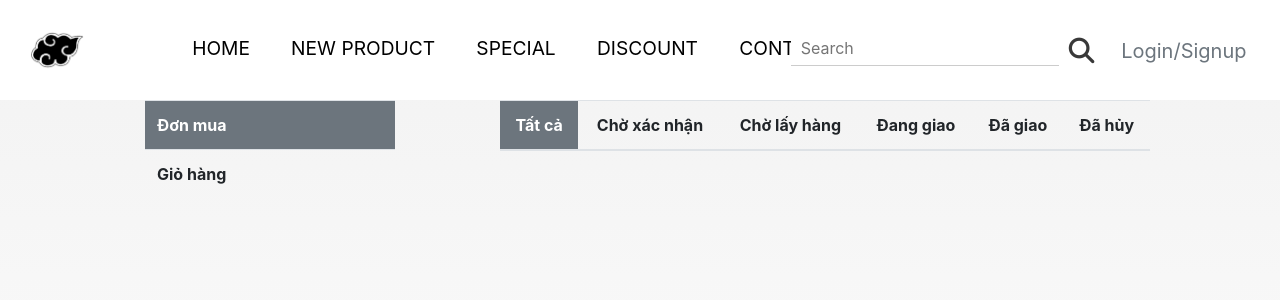
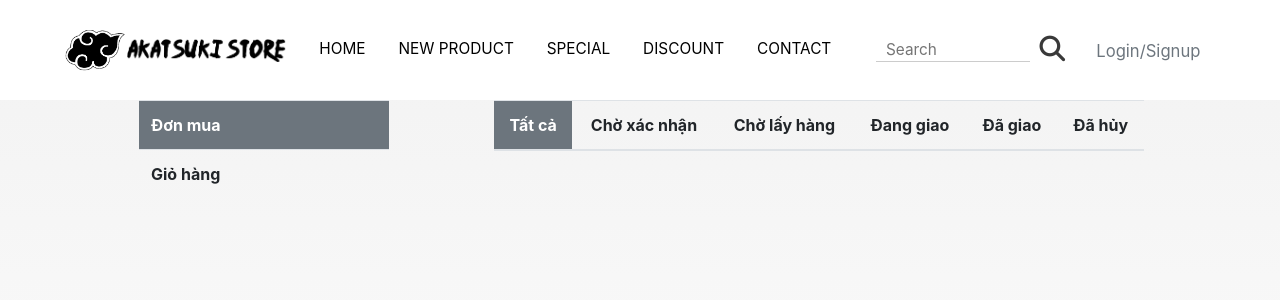
Before and after one commit to Halee1505/Akatsuki-Store, a React (Create React App) app: page /cart in a window 1280 px wide. Shown: the top 300 px of the page. Built offline with nearby package versions, Linux system fonts and the light colour scheme; no server answers.

Commit message:
CSS so so

```diff
--- a/src/components/clothescard.jsx
+++ b/src/components/clothescard.jsx
@@ -35,12 +35,13 @@ export default function ClothesCard({ item,index }) {
       }
 
   return (
-    <div>
+    <div className="newProduct__container">
 
       {item.color
         .filter((e, i) => i === 0)
         .map((clothe, index) => {
           return (
+            <div className="newProduct__item">
               <div
                 style={{
                   backgroundImage: "url(" + clothe["url" + index] + ")",
@@ -72,6 +73,8 @@ export default function ClothesCard({ item,index }) {
                   )}
                 </div>
               </div>
+            </div>
+
           );
         })}
       <Link
@@ -91,13 +94,16 @@ export default function ClothesCard({ item,index }) {
         >
           {item.name}
         </p>
+
+        <div className="newProduct__priceVsStar">
+        <p className="newProduct__content__item__price">{item.price}.000<i class="fa-solid fa-dong-sign"></i></p>
           <div className="newProduct__content__item__rate">
             <Rating
               fullSymbol={
                 <i className="fas fa-star" style={{ color: "#ffd724" }}></i>
               }
               emptySymbol={
-              <i className="fas fa-star" style={{ color: "#f1f1f1" }}></i>
+                <i className="fas fa-star" style={{ color: "#e1e1e1" }}></i>
               }
               fractions={10}
               readonly
@@ -107,7 +113,8 @@ export default function ClothesCard({ item,index }) {
               initialRating={item.ratings}
             />
           </div>
-        <p className="newProduct__content__item__price">{item.price}vnd</p>
+        </div>
+
       </Link>
     </div>
   );
--- a/src/components/footer.jsx
+++ b/src/components/footer.jsx
@@ -25,10 +25,11 @@ export default function Footer() {
 
         <div className="footer container-fluid" id="contact">
             <div className="container">
+
                 <div className="py-5">
                     <div className="row">
                         <div className="col-md-4">
-                            <h5>Akatsuki</h5>
+                            <h5>About us</h5>
                             <ul className="nav flex-column">
                                 <li className="nav-item mb-2"><a href="#Lorem" className="nav-link p-0 text-muted">Lorem ipsum dolor sit
                                     amet, consectetur adipiscing elit, sed do eiusmod tempor incididunt cilisis.</a>
@@ -60,12 +61,21 @@ export default function Footer() {
                                     <input id="newsletter1" type="text" className="form-control" placeholder="Email address" />
                                     <button className="btn btn-danger" type="button">Subscribe</button>
                                 </div>
+                                <div className="footer__logoVsName">
+                                    <img
+                                        src="src/logo.png"
+                                        className="footer__logo"
+                                        id="footer__logo"
+                                        alt="logo"
+                                    />
+                                    <img className="footer__name" src="src/store.png" alt="" />
+                                </div>
                             </form>
                         </div>
                     </div>
 
                     <div className="d-flex justify-content-between py-4 my-4 border-top">
-                        <p>&copy; 2021 Company, Inc. All rights reserved.</p>
+                        <p>&copy; 2022 Company, Inc. All rights reserved.</p>
                         <ul className="list-unstyled d-flex">
                             <li className="ms-3"><a className="link-dark" href="#a"><i className="fa-brands fa-twitter fa-2x"></i>
                             </a></li>
--- a/src/components/header.jsx
+++ b/src/components/header.jsx
@@ -36,6 +36,13 @@ export default function Header() {
             alt="logo"
           />
         </Link>
+        <Link to="/">
+          <div className="header__name__overlay">
+            <img className="header__name" src="src/store.png" alt="" />
+          </div>
+        </Link>
+
+
         <div className="header__function">
           <div className="header__function__item hover_underline">
             <Link to="/" onClick={() => scrollTo("title__advertisement")}>
--- a/src/components/itemdetail.jsx
+++ b/src/components/itemdetail.jsx
@@ -80,7 +80,7 @@ export default function ItemDetail() {
 
 
   return (
-    <div className="container-fluid title">
+    <div className="container-fluid">
       <div className="container">
         {Clothes.map((item, index) => {
           return (
@@ -143,7 +143,7 @@ export default function ItemDetail() {
                   </div>
                 </div>
               </div>
-              <div className=" card card-body col-md-7 mt-4 mb-4">
+              <div className=" card card-body col-md-7">
                 <h5 className="card-title">Tên sản phẩm: {item.name}</h5>
                 <p className="card-title">
                   <strong>Giá: {item.price}vnd</strong>
--- a/src/components/title.jsx
+++ b/src/components/title.jsx
@@ -144,11 +144,12 @@ export default function Title() {
             <div className="header__logoText">NEW PRODUCT</div>
           </div>
 
-          <div className="newProduct__title__right justify-content-end">
+          <div className="newProduct__title__right">
             <Link to="items">
               <button className="btn">View all</button>
             </Link>
           </div>
+
         </div>
         <div className="newProduct__content">
           {Clothes.map((item, index) => {
--- a/src/css/style.css
+++ b/src/css/style.css
@@ -27,6 +27,7 @@ label {
     display: flex;
     justify-content: space-between;
     align-items: center;
+    padding: 0 5%;
 
 }
 
@@ -45,18 +46,43 @@ label {
 }
 
 .header__logo {
-    height: 3.5vw;
-    margin-left: 30px;
+    height: 4vw;
+}
 
+.header__name__overlay{
+    width: 15vw;
+    height: 60px;
+    display: flex;
+    justify-content: flex-start;
+    align-items: center;
+}
+.header__name{
+    height: 1.8vw;
+}
+
+.footer__logo {
+    height: 4vw;
+}
+
+.footer__name{
+    height: 2vw;
+}
+
+.footer__logoVsName{
+    display: flex;
+    align-items: center;
+    justify-content: left;
+    padding: 20px;
 }
 
 .header__function {
     display: flex;
     height: 100px;
-    width: 50vw;
+    width: 40vw;
     justify-content: space-between;
     align-items: center;
     float: left;
+    margin-right: 5vw;
 }
 
 .header__function__item {
@@ -73,7 +99,7 @@ label {
     text-decoration: none;
     color: #000;
     white-space: nowrap;
-    font-size: 1.5vw;
+    font-size: 1.2vw;
 }
 
 .header__function__item a:hover {
@@ -102,24 +128,27 @@ label {
     justify-content: space-around;
     align-items: center;
     float: right;
-    margin-right: 20px;
 }
 
 .header__user__search {
-    height: 32px;
-    width: 11vw;
+    /* height: 1.5vw; */
+    width: 12vw;
     display: flex;
-    align-items: flex-end;
+    align-items: center;
     justify-content: flex-end;
 }
 
 .header__user__search__input {
     margin-right: 10px;
+    font-size: 1.2vw;
     border: 0px solid #ccc;
     border-bottom: 0.5px solid #ccc;
-    height: 35px;
+    /* height: 35px; */
+    width: 12vw;
     padding: 0px 10px;
     transition: width 0.3s ease-out;
+    align-self: center;
+
 }
 
 
@@ -127,9 +156,17 @@ label {
     outline: none !important;
 }
 
+.btn-lg{
+    font-size: 1.3vw;
+}
+
 .header__user__item {
     color: rgb(57, 57, 57) !important;
     cursor: pointer;
+}
+
+.title{
+    margin: 0 5%;
 }
 
 .title__advertisement {
@@ -193,7 +230,13 @@ label {
     width: 80%;
     margin-left: 10%;
     height: 70px;
+    margin-bottom: 30px;
+    padding-top: 50px;
 }
+
+/* .newProduct__title__wrap{
+    margin: 30px 0;
+} */
 
 .newProduct__title__left {
     float: left;
@@ -201,7 +244,6 @@ label {
 }
 
 .newProduct__title__left {
-    margin-left: 30px;
     width: max-content;
     height: 100%;
     cursor: pointer;
@@ -215,12 +257,30 @@ label {
 }
 
 .newProduct__title__right {
-    float: right;
+    padding-left: 30px;
     height: 100%;
     width: 30vw;
     display: flex;
     justify-content: space-between;
     align-items: center;
+}
+
+.newProduct__title__right .btn{
+    background-color:rgb(15, 159, 231);
+    color:rgb(255, 255, 255);
+    font-size: 20px;
+}
+
+.newProduct__title__right .btn:hover{
+    opacity: 0.7;
+}
+
+.newProduct__container{
+    border: 3px solid #000;
+    border-radius: 5px;
+    padding: 10px;
+    margin-bottom: 20px;
+    background-color: rgb(249, 249, 249);
 }
 
 .newProduct__item {
@@ -230,9 +290,13 @@ label {
     flex-direction: column;
     justify-content: center;
     align-items: center;
+    overflow: hidden;
 }
 
 .newProduct__content {
+    border-top: 1px solid #000;
+    padding-top: 30px;
+    padding-bottom: 30px;
     width: 70%;
     margin-left: 15%;
     height: max-content;
@@ -249,9 +313,14 @@ label {
 }
 
 .newProduct__content__item__img {
-    width: 15vw;
-    height: 20vw;
+    width: 12vw;
+    height: 12vw;
     background-color: aquamarine;
+    transition: transform .2s ease-in-out;
+}
+
+.newProduct__content__item__img:hover {
+    transform: scale(1.2);
 }
 
 .newProduct__content__item__title {
@@ -262,11 +331,18 @@ label {
     color: #111111;
     margin: 0px;
     margin-top: 10px;
+
+}
+
+.newProduct__priceVsStar{
+    display: flex;
+    align-items: center;
+    justify-content:space-between;
+    margin: 15px 0;
 }
 
 .newProduct__content__item__price {
     margin: 0px;
-    margin-bottom: 20px;
     width: 100%;
     /* font-size: 22px; */
     font-weight: 600;
@@ -284,8 +360,6 @@ label {
 
 .fa-star {
     height: 20px;
-
-
 }
 
 .carousel {
@@ -329,7 +403,7 @@ label {
     height: 80px;
     display: flex;
     flex-direction: column;
-    justify-content: space-around;
+    justify-content: space-between;
 }
 
 .discount {
@@ -365,6 +439,7 @@ label {
 .Guarantee__item {
     width: max-content;
     display: flex;
+    margin: 0 10px;
 }
 
 .fa-solid {
@@ -397,6 +472,7 @@ label {
 
 .footer {
     margin-top: 50px;
+    background-color: white;
 }
 
 .col-6 {
--- a/src/page/itemdetailpage.jsx
+++ b/src/page/itemdetailpage.jsx
@@ -1,4 +1,5 @@
 import Header from "../components/header"
+import Footer from "../components/footer"
 import ItemDetail from "../components/itemdetail"
 import React from "react"
 
@@ -7,6 +8,7 @@ export default function ItemDetailPage(){
         <React.Fragment>
             <Header />
             <ItemDetail />
+            <Footer />
         </React.Fragment>
     )
 }
```
Lines whose indentation alone changed are shown as unchanged.
